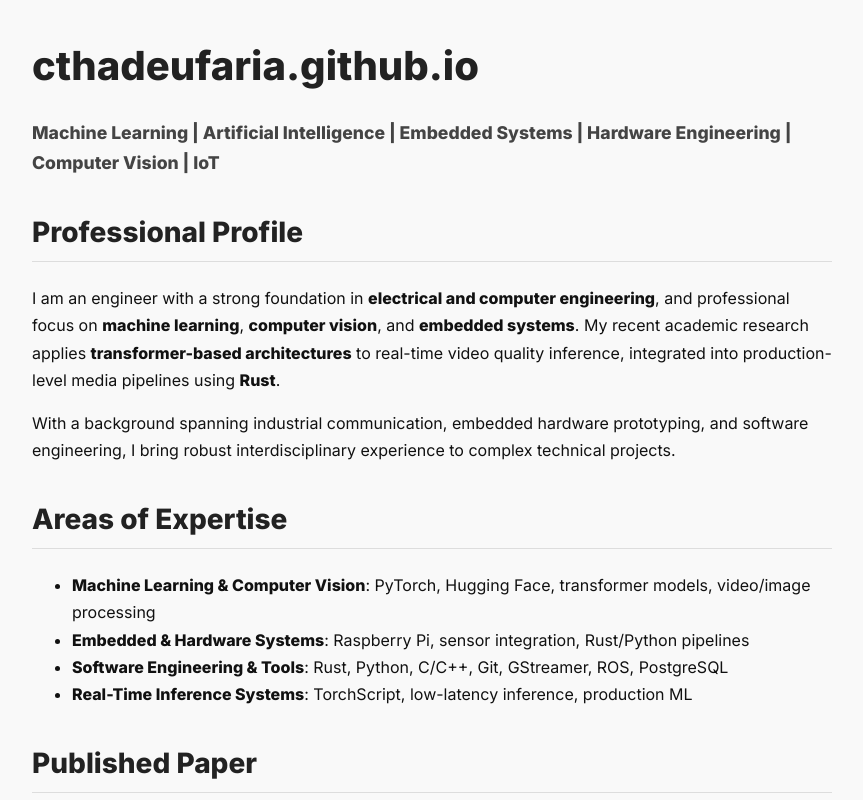
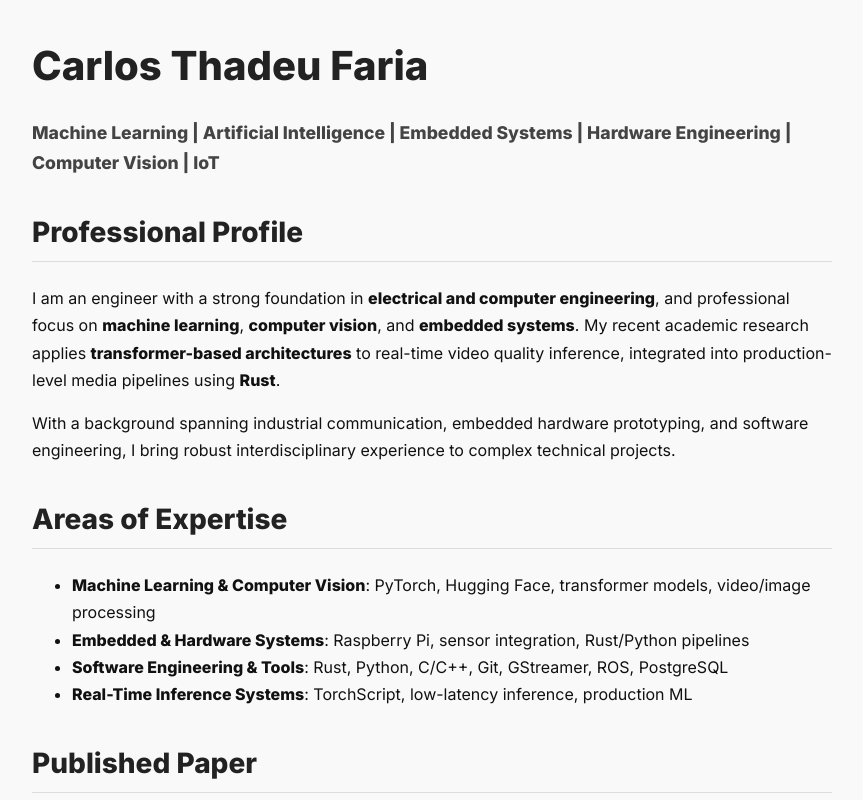
Before and after one commit to cthadeufaria/cthadeufaria.github.io, a plain HTML site: page index.html in a window 1280 px wide. Shown: the top 800 px of the page, without its empty margins (208-1071 px from the left). Drawn offline with Linux system fonts and the light colour scheme.

Commit message:
new name title

```diff
--- a/index.html
+++ b/index.html
@@ -72,7 +72,7 @@
   </style>
 </head>
 <body>
-  <h1>cthadeufaria.github.io</h1>
+  <h1>Carlos Thadeu Faria</h1>
   <p class="tagline"><strong>Machine Learning | Artificial Intelligence | Embedded Systems | Hardware Engineering | Computer Vision | IoT</strong></p>
 
   <h2>Professional Profile</h2>
```
Also changed, not shown: README.md.
